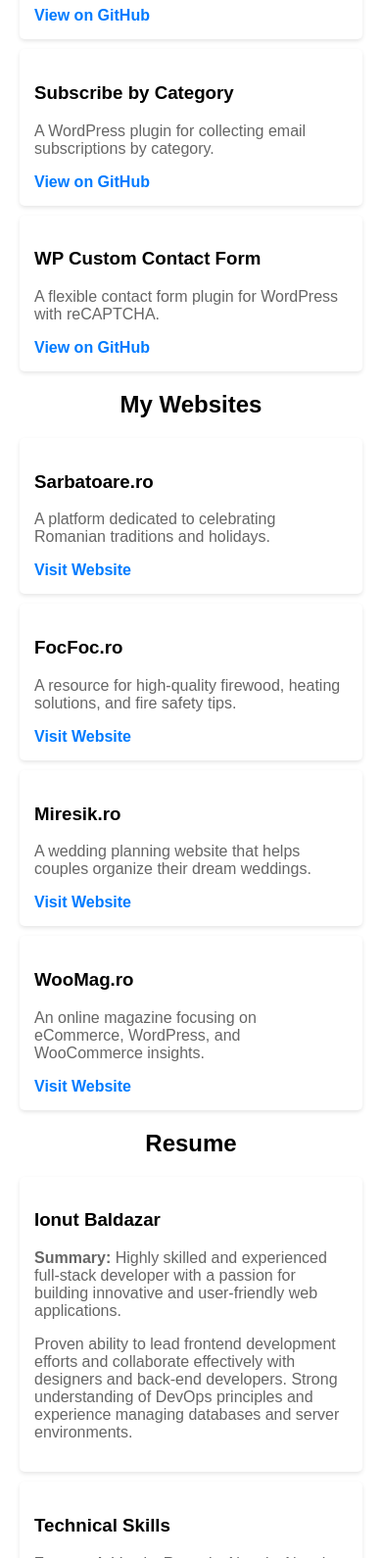
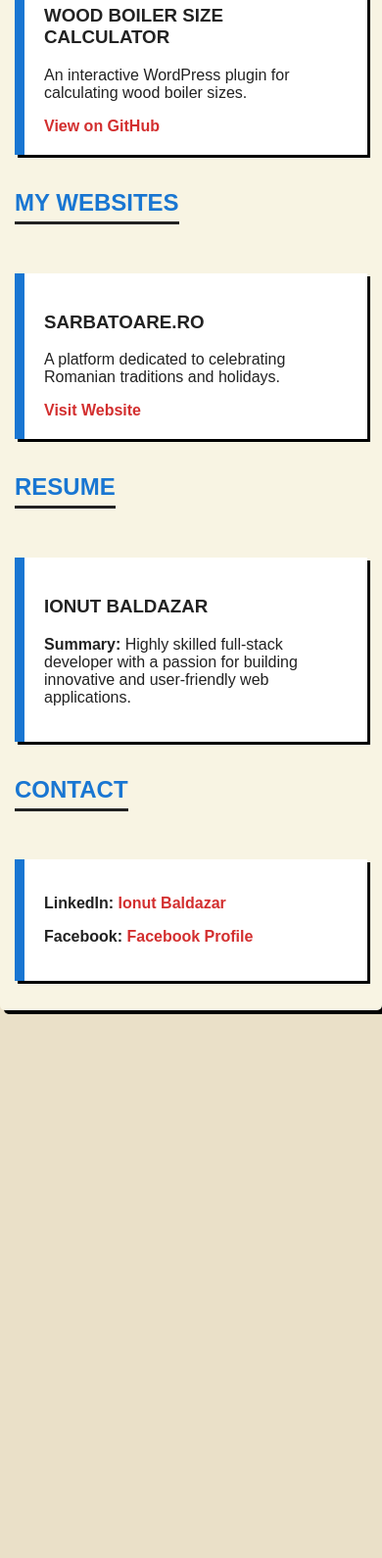
Before and after one commit to baiatulutata/website, a plain HTML site: page index.html in a window 390 px wide. Shown: the part 410-2000 px from the top of the page at 98% size. After the commit the page ends 1491 px from the top, so only its background shows below. Drawn offline with Linux system fonts and the light colour scheme.

Commit message:
Update index.html

```diff
--- a/index.html
+++ b/index.html
@@ -2,50 +2,68 @@
 <!DOCTYPE html>
 <html lang="en">
 <head>
+          <meta name="google-site-verification" content="0-cV4d0DRuTA0ztea9xrhKBf1gKPm0s7YJmAaz6v0Ps" />
     <meta charset="UTF-8">
-          <meta name="google-site-verification" content="0-cV4d0DRuTA0ztea9xrhKBf1gKPm0s7YJmAaz6v0Ps" />
     <meta name="viewport" content="width=device-width, initial-scale=1.0">
     <title>BaiatuLuTata | GitHub</title>
     <style>
         body {
-            font-family: Arial, sans-serif;
+            font-family: "Arial", sans-serif;
             margin: 0;
             padding: 0;
-            background-color: #f4f4f4;
+            background-color: #eae0c8;
             text-align: center;
+            color: #222;
         }
         .container {
-            max-width: 800px;
+            max-width: 900px;
             margin: 50px auto;
-            background: white;
-            padding: 20px;
-            border-radius: 10px;
-            box-shadow: 0 4px 8px rgba(0,0,0,0.1);
+            background: #f8f4e3;
+            padding: 30px;
+            border-radius: 5px;
+            box-shadow: 4px 4px 0px #000;
+            text-align: left;
+        }
+        h1, h2, h3 {
+            font-family: "Futura", sans-serif;
+            text-transform: uppercase;
         }
         h1 {
-            color: #333;
+            color: #d32f2f;
+            text-align: center;
+            font-size: 2.5rem;
         }
-        p {
-            color: #666;
+        h2 {
+            color: #1976d2;
+            border-bottom: 3px solid #222;
+            display: inline-block;
+            padding-bottom: 5px;
         }
         .projects, .resume, .websites, .contact {
-            margin-top: 20px;
-            text-align: left;
+            margin-top: 30px;
         }
         .project, .resume-section, .website, .contact-info {
             background: #fff;
-            padding: 15px;
-            margin: 10px 0;
-            border-radius: 5px;
-            box-shadow: 0 2px 4px rgba(0,0,0,0.1);
+            padding: 20px;
+            margin: 15px 0;
+            border-left: 10px solid #1976d2;
+            box-shadow: 3px 3px 0px #000;
         }
         a {
-            color: #007BFF;
+            color: #d32f2f;
             text-decoration: none;
             font-weight: bold;
         }
         a:hover {
             text-decoration: underline;
+        }
+        @media (max-width: 768px) {
+            .container {
+                padding: 15px;
+            }
+            h1 {
+                font-size: 2rem;
+            }
         }
     </style>
 </head>
@@ -61,16 +79,6 @@
                 <p>An interactive WordPress plugin for calculating wood boiler sizes.</p>
                 <a href="https://github.com/baiatulutata/woodBoilerSizeCalculator" target="_blank">View on GitHub</a>
             </div>
-            <div class="project">
-                <h3>Subscribe by Category</h3>
-                <p>A WordPress plugin for collecting email subscriptions by category.</p>
-                <a href="https://github.com/baiatulutata/subscribeByCategory" target="_blank">View on GitHub</a>
-            </div>
-            <div class="project">
-                <h3>WP Custom Contact Form</h3>
-                <p>A flexible contact form plugin for WordPress with reCAPTCHA.</p>
-                <a href="https://github.com/baiatulutata/wp-Custom-Contact-Form" target="_blank">View on GitHub</a>
-            </div>
         </div>
 
         <h2>My Websites</h2>
@@ -80,51 +88,13 @@
                 <p>A platform dedicated to celebrating Romanian traditions and holidays.</p>
                 <a href="https://sarbatoare.ro" target="_blank">Visit Website</a>
             </div>
-            <div class="website">
-                <h3>FocFoc.ro</h3>
-                <p>A resource for high-quality firewood, heating solutions, and fire safety tips.</p>
-                <a href="https://focfoc.ro" target="_blank">Visit Website</a>
-            </div>
-            <div class="website">
-                <h3>Miresik.ro</h3>
-                <p>A wedding planning website that helps couples organize their dream weddings.</p>
-                <a href="https://miresik.ro" target="_blank">Visit Website</a>
-            </div>
-            <div class="website">
-                <h3>WooMag.ro</h3>
-                <p>An online magazine focusing on eCommerce, WordPress, and WooCommerce insights.</p>
-                <a href="https://woomag.ro" target="_blank">Visit Website</a>
-            </div>
         </div>
 
         <h2>Resume</h2>
         <div class="resume">
             <div class="resume-section">
                 <h3>Ionut Baldazar</h3>
-                <p><strong>Summary:</strong> Highly skilled and experienced full-stack developer with a passion for building innovative and user-friendly web applications.</p>
-                <p>Proven ability to lead frontend development efforts and collaborate effectively with designers and back-end developers. Strong understanding of DevOps principles and experience managing databases and server environments.</p>
-            </div>
-            <div class="resume-section">
-                <h3>Technical Skills</h3>
-                <p><strong>Frontend:</strong> Vue.js, React.js, Next.js, Nuxt.js, JavaScript (Vanilla), PHP</p>
-                <p><strong>Backend:</strong> PHP, C#, SQL (MySQL, MSSQL)</p>
-                <p><strong>DevOps:</strong> Ubuntu, CentOS, Docker</p>
-                <p><strong>Other:</strong> Strong analytical skills, visionary mindset, multilingual (English, conversational German, French, Italian, Spanish)</p>
-            </div>
-            <div class="resume-section">
-                <h3>Work Experience</h3>
-                <p><strong>Frontend Lead - Current Company</strong></p>
-                <ul>
-                    <li>Developed and maintained web applications using React.js and WordPress.</li>
-                    <li>Led frontend development for cushionpros.com, a complex e-commerce platform.</li>
-                    <li>Worked on livid.digital, an online car showroom with live-video streams (Nuxt.js).</li>
-                </ul>
-                <p><strong>Web Developer</strong></p>
-                <ul>
-                    <li>Developed presentation websites and e-commerce platforms.</li>
-                    <li>Integrated Cisco statistics for blueprintrf.com using WordPress.</li>
-                    <li>Created swingfitai.com, a Vue.js application for golf club selection.</li>
-                </ul>
+                <p><strong>Summary:</strong> Highly skilled full-stack developer with a passion for building innovative and user-friendly web applications.</p>
             </div>
         </div>
 
@@ -135,8 +105,6 @@
                 <p><strong>Facebook:</strong> <a href="https://www.facebook.com/patrusutepatru" target="_blank">Facebook Profile</a></p>
             </div>
         </div>
-
-        <p>Explore more on my <a href="https://github.com/baiatulutata" target="_blank">GitHub profile</a>.</p>
     </div>
 </body>
 </html>
```
